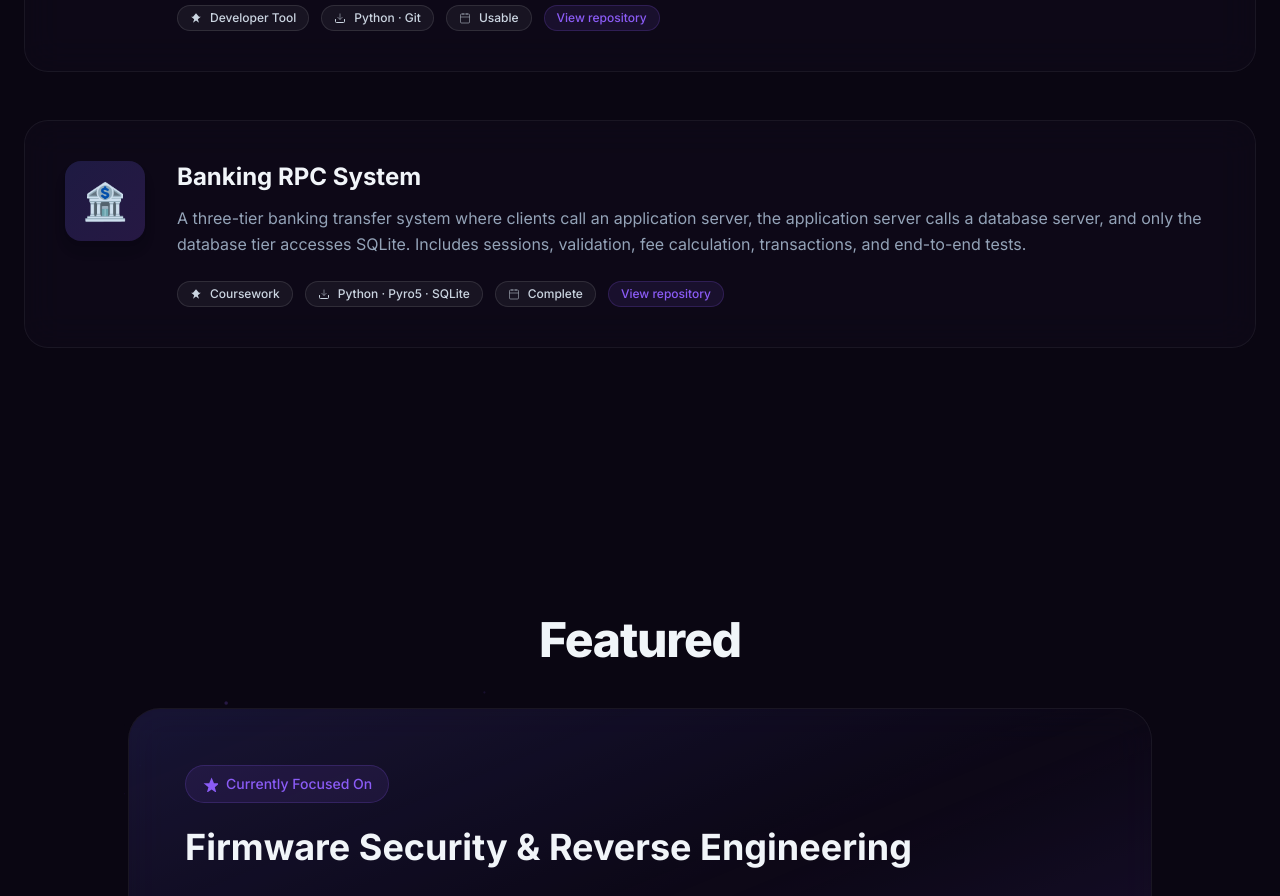
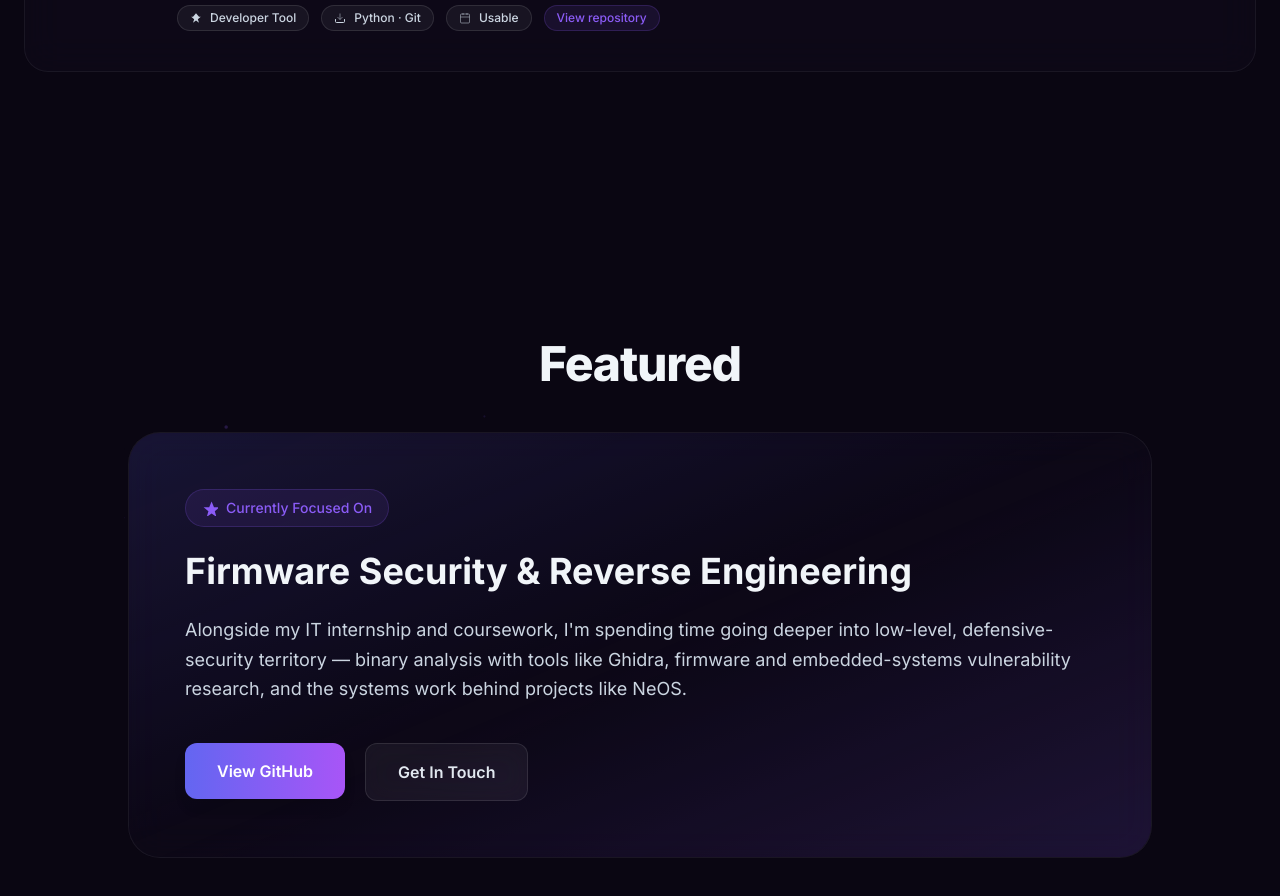
Before and after one commit to uthsarad/uthsarad.github.io, a React (Vite) app: page / in a window 1280 px wide. Shown: the part 3080-3976 px from the top of the page. Built offline with nearby package versions, Linux system fonts and the light colour scheme.

Commit message:
content: remove unrelated coursework project

```diff
--- a/src/data/projects.ts
+++ b/src/data/projects.ts
@@ -51,14 +51,4 @@ export const projects: Project[] = [
     status: 'Usable',
     url: 'https://github.com/uthsarad/hsfix',
   },
-  {
-    id: 'dsrpc',
-    emoji: '🏦',
-    title: 'Banking RPC System',
-    desc: 'A three-tier banking transfer system where clients call an application server, the application server calls a database server, and only the database tier accesses SQLite. Includes sessions, validation, fee calculation, transactions, and end-to-end tests.',
-    kind: 'Coursework',
-    stack: 'Python · Pyro5 · SQLite',
-    status: 'Complete',
-    url: 'https://github.com/uthsarad/dsrpc',
-  },
 ]
```
